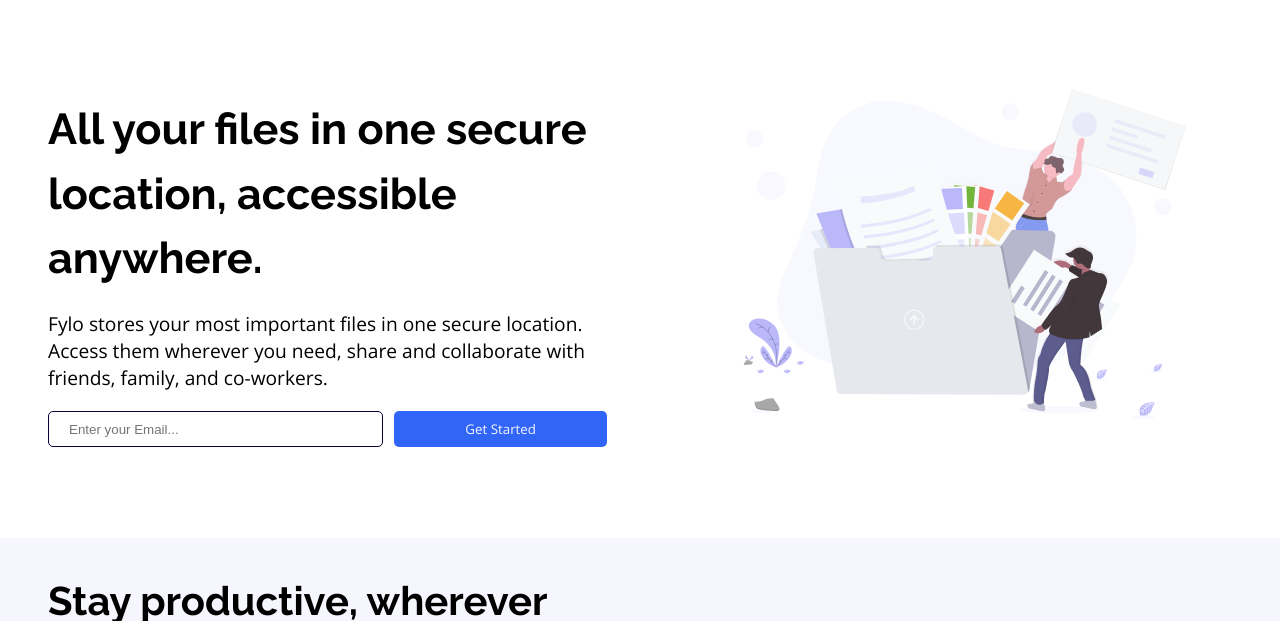
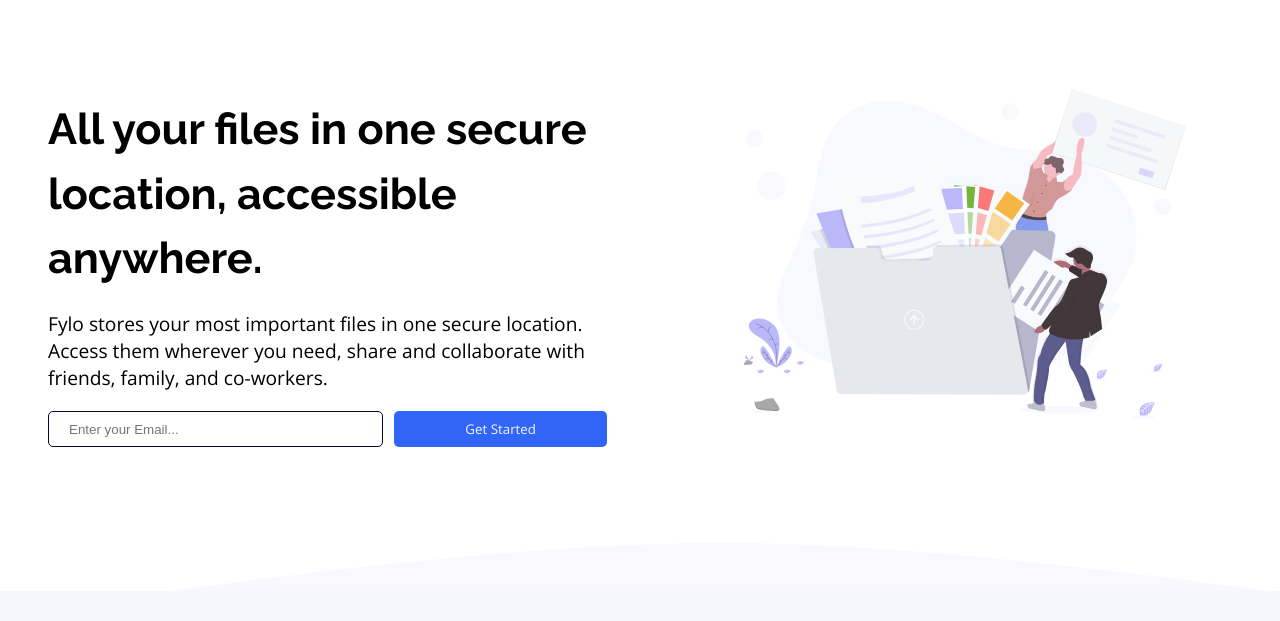
Before and after one commit to santiagoharkes/frontend-mentor-challenge-one, a website: page index.html in a window 1280 px wide. Shown: the part 85-706 px from the top of the page. Drawn offline with nearby package versions, Linux system fonts and the light colour scheme.

Commit message:
Agregando el divisor en segunda seccion que faltaba

```diff
--- a/styles.css
+++ b/styles.css
@@ -127,6 +127,12 @@
     .segunda {
         /* width: 100vw; */
     }
+
+    .segunda__division {
+            background: url("./images/bg-curve-desktop.svg") no-repeat;
+            width: 100vw;
+            height: 53px;
+        }
 
     .segunda__contenido {
         padding: 0 3em 7em;
```
